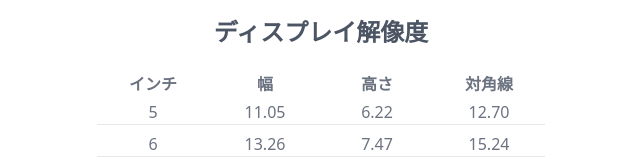
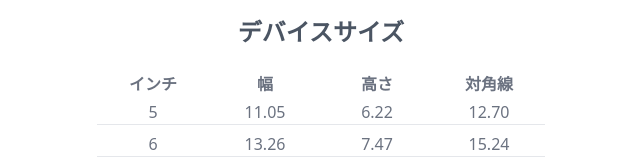
Before and after one commit to tukky-14/nextjs-job-info, a Next.js app: page /inch in a window 1280 px wide. Shown: the top 160 px of the page, without its empty margins (319-959 px from the left). Built offline with nearby package versions, Linux system fonts and the light colour scheme.

Commit message:
デバイスサイズページのタイトルを修正

```diff
--- a/src/pages/inch/index.tsx
+++ b/src/pages/inch/index.tsx
@@ -23,7 +23,7 @@ export default function Inch() {
 
     return (
         <Container>
-            <Header title="ディスプレイ解像度" />
+            <Header title="デバイスサイズ" />
             <div className="max-w-md m-auto flex justify-center items-center font-bold">
                 <p className="w-40 text-center">インチ</p>
                 <p className="w-40 text-center">幅</p>
```
